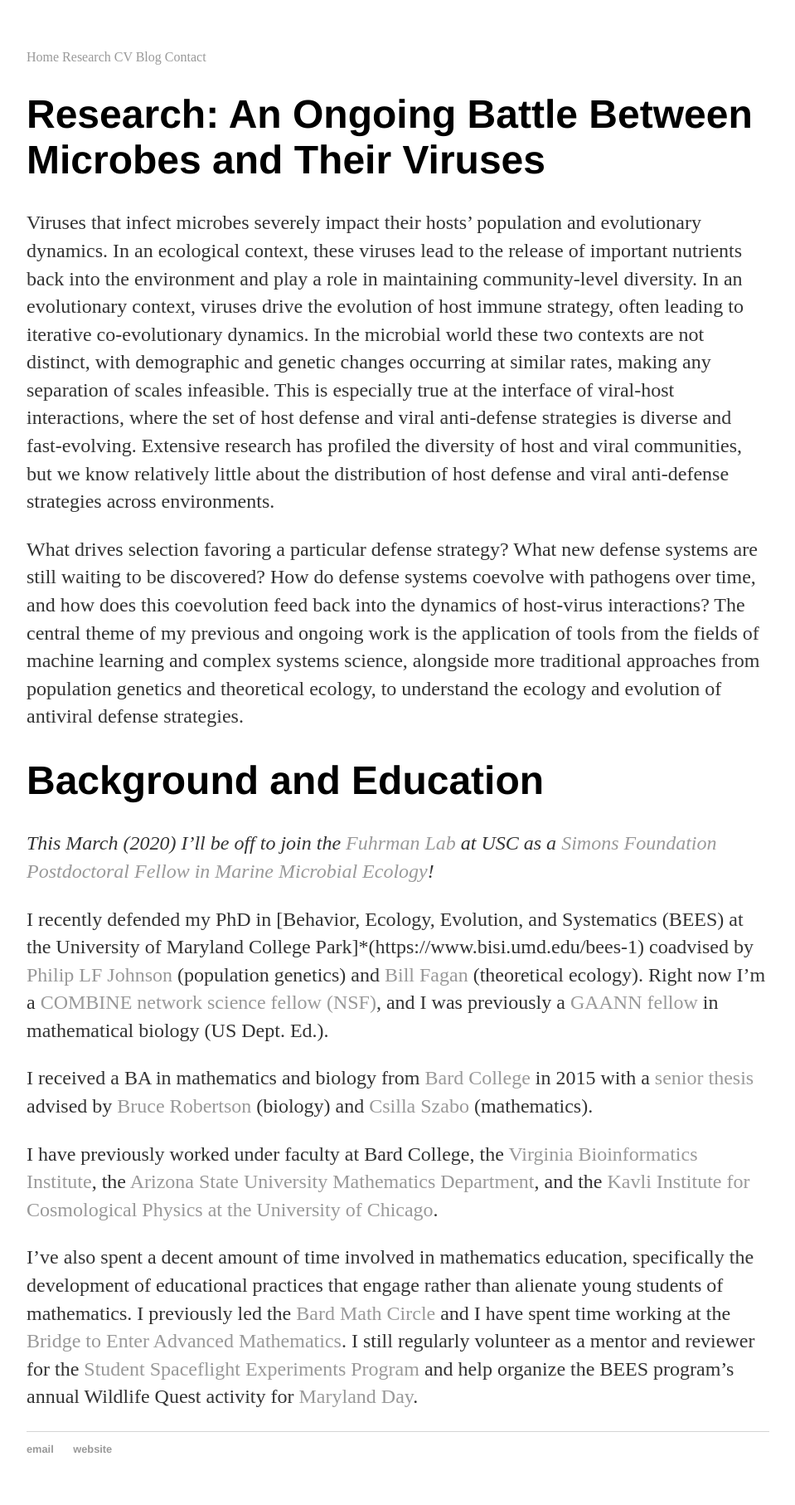
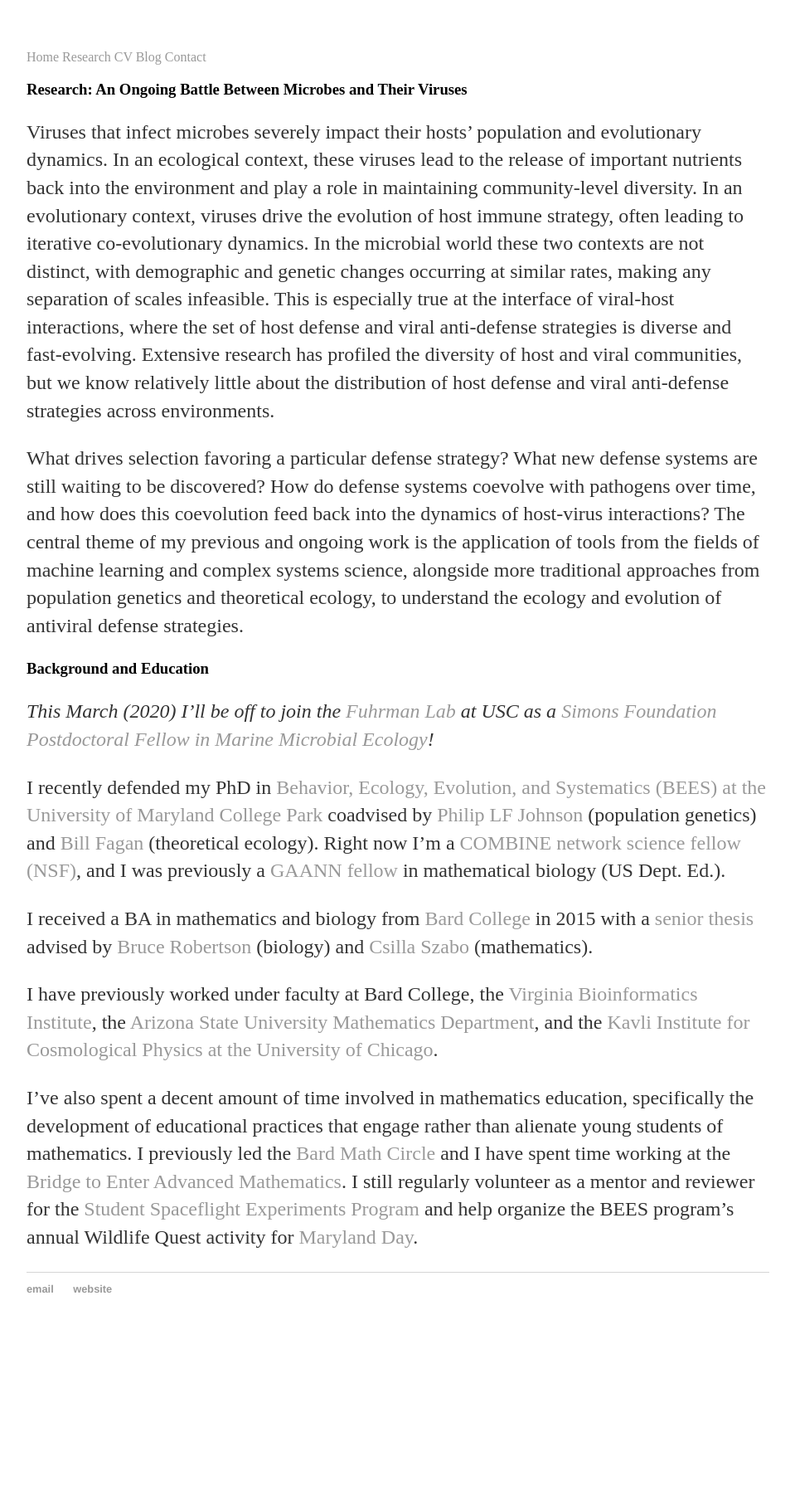
Before and after one commit to jlw-ecoevo/jlw-ecoevo.github.io, a Jekyll site: the page built from about.md, in a window 1280 px wide. Shown: the whole page at 83% size, without its empty margins (160-1119 px from the left). Built offline with Jekyll 4.4.1, drawn with Linux system fonts in a browser that asks for light colours; after the commit the page ends 1621 px from its top, so only the background shows below that.

Commit message:
change headers

```diff
--- a/about.md
+++ b/about.md
@@ -3,7 +3,7 @@ layout: default
 title: About
 ---
 
-# Research: An Ongoing Battle Between Microbes and Their Viruses
+### Research: An Ongoing Battle Between Microbes and Their Viruses
 
 Viruses that infect microbes severely impact their hosts’ population and evolutionary dynamics. In an
 ecological context, these viruses lead to the release of important nutrients back into the environment and
@@ -22,11 +22,11 @@ work is the application of tools from the fields of machine learning and complex
 more traditional approaches from population genetics and theoretical ecology, to understand the ecology and
 evolution of antiviral defense strategies.
 
-# Background and Education
+### Background and Education
 
 *This March (2020) I'll be off to join the [Fuhrman Lab](https://dornsife.usc.edu/labs/fuhrmanlab) at USC as a [Simons Foundation Postdoctoral Fellow in Marine Microbial Ecology](https://www.simonsfoundation.org/grant/simons-postdoctoral-fellowships-in-marine-microbial-ecology/?tab=awardees)!*
 
-I recently defended my PhD in [Behavior, Ecology, Evolution, and Systematics  (BEES) at the University of Maryland College Park]*(https://www.bisi.umd.edu/bees-1) coadvised by [Philip LF Johnson](http://science.umd.edu/biology/plfj/) (population genetics) and [Bill Fagan](http://science.umd.edu/biology/faganlab/) (theoretical ecology). Right now I'm a [COMBINE network science fellow (NSF)](https://www.combine.umd.edu/), and I was previously a [GAANN fellow](https://www2.ed.gov/programs/gaann/index.html) in mathematical biology (US Dept. Ed.).
+I recently defended my PhD in [Behavior, Ecology, Evolution, and Systematics  (BEES) at the University of Maryland College Park](https://www.bisi.umd.edu/bees-1) coadvised by [Philip LF Johnson](http://science.umd.edu/biology/plfj/) (population genetics) and [Bill Fagan](http://science.umd.edu/biology/faganlab/) (theoretical ecology). Right now I'm a [COMBINE network science fellow (NSF)](https://www.combine.umd.edu/), and I was previously a [GAANN fellow](https://www2.ed.gov/programs/gaann/index.html) in mathematical biology (US Dept. Ed.).
 
 I received a BA in mathematics and biology from [Bard College](https://www.bard.edu/) in 2015 with a [senior thesis](https://digitalcommons.bard.edu/senproj_s2015/39/) advised by [Bruce Robertson](https://www.bard.edu/faculty/details/?id=3226) (biology) and [Csilla Szabo](https://www.skidmore.edu/mathematics/faculty/szabo.php) (mathematics).
 
```
